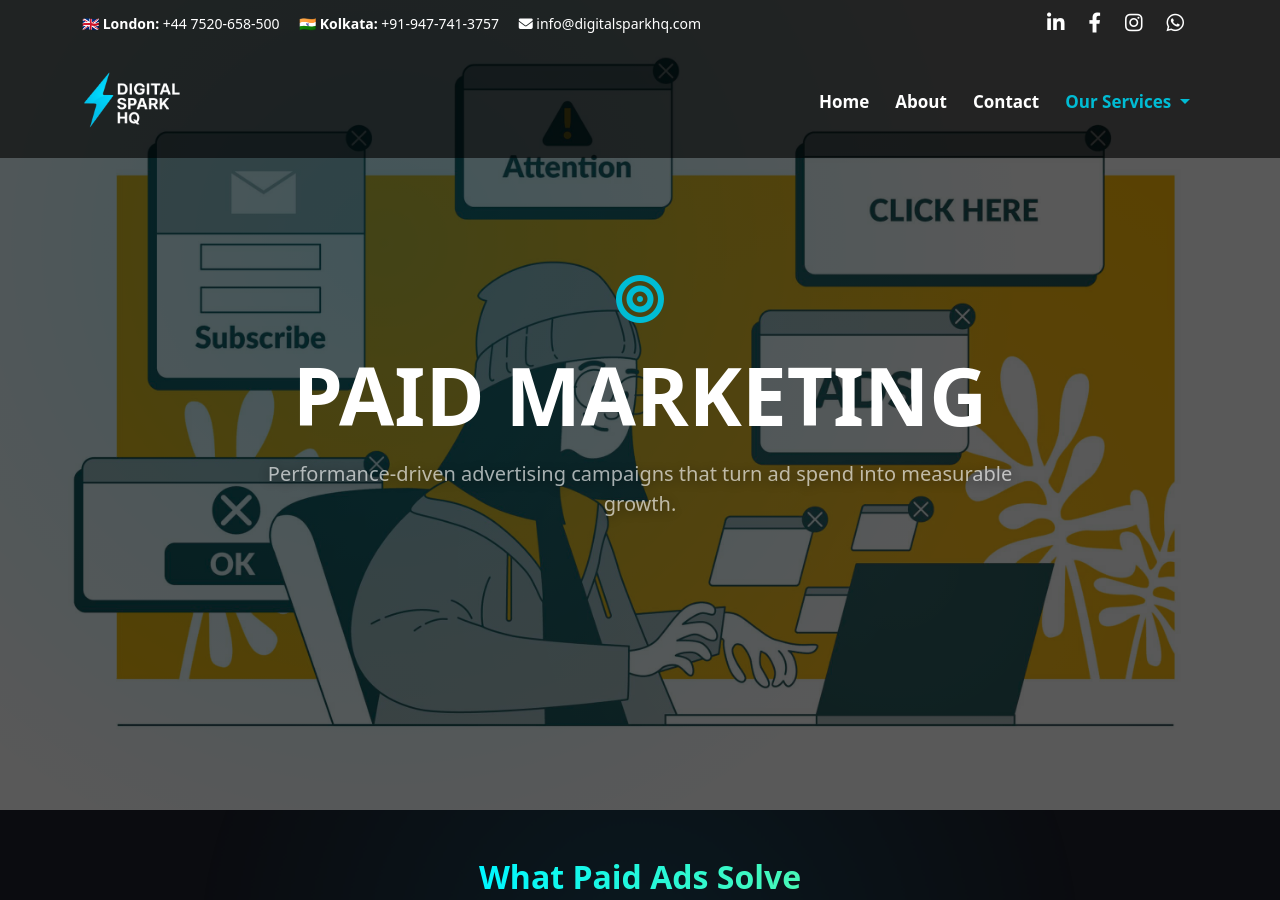
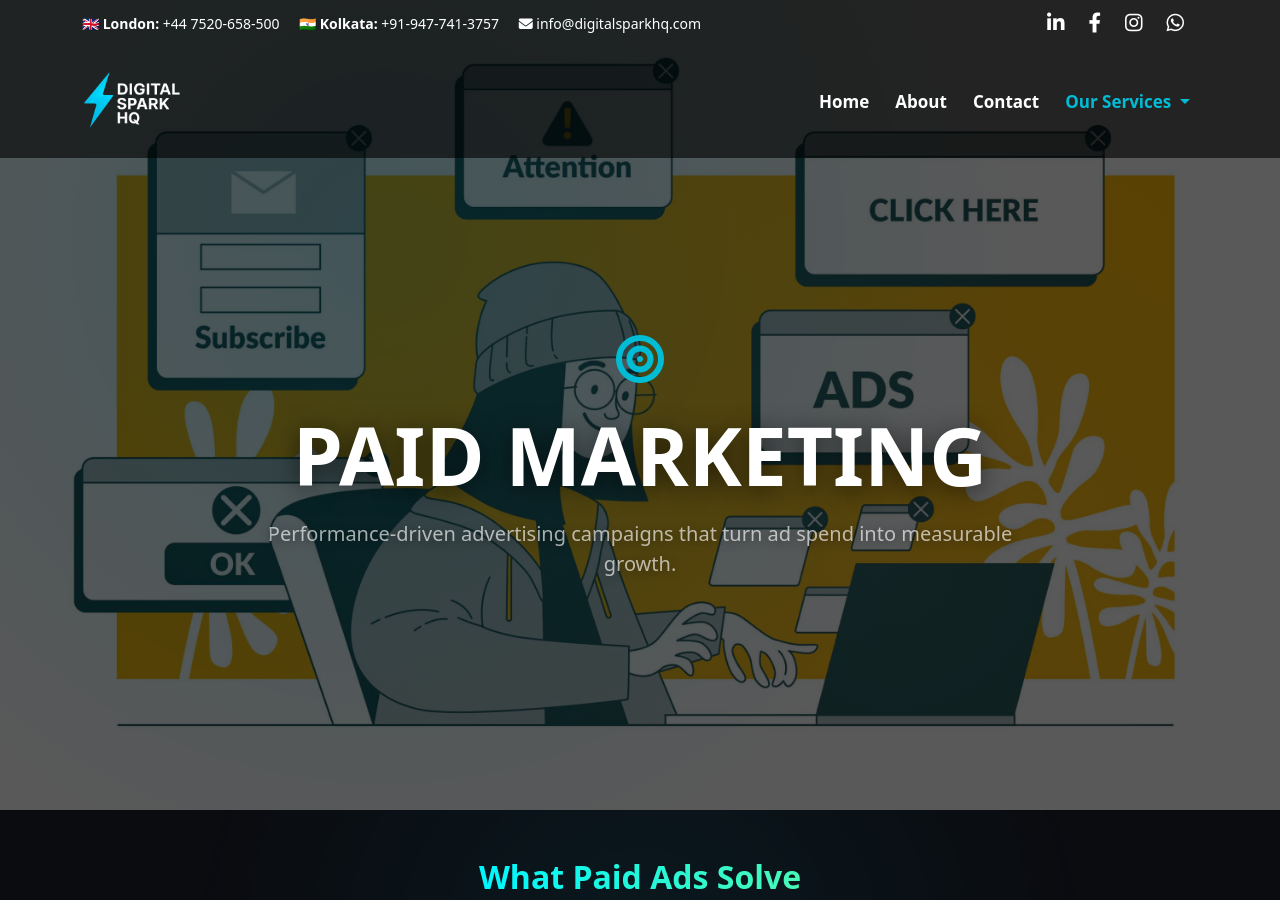
Before and after one commit to Iambiswajit-C/digitalsparkhq, a Jekyll site: the page built from services/paid-marketing/index.md, in a window 1280 px wide and 900 px high. Built offline with Jekyll 4.4.1, drawn with Linux system fonts in a browser that asks for light colours.

Commit message:
Update index.md

```diff
--- a/services/paid-marketing/index.md
+++ b/services/paid-marketing/index.md
@@ -13,13 +13,13 @@ breadcrumb:
 
 <!-- HERO -->
 <section id="service-hero"
-  class="text-center text-white position-relative d-flex justify-content-center align-items-center"
-  style="height:90vh; background:url('{{ '/assets/images/paid-ads-hero.jpg' | relative_url }}') center/cover no-repeat;">
+  class="page-hero text-center text-white"
+  style="height:90vh; background-image:url('{{ '/assets/images/paid-ads-hero.jpg' | relative_url }}');">
 
   <div class="hero-overlay"></div>
   <div class="hero-glow"></div>
 
-  <div class="container position-relative z-2 fade-in">
+  <div class="container position-relative z-2 fade-in hero-content">
     <i class="fas fa-bullseye fa-3x mb-4" style="color: var(--hover-color);"></i>
     <h1 class="display-1 fw-bold">PAID MARKETING</h1>
     <p class="lead opacity-75 mt-3 mx-auto hero-subtext" style="max-width:820px;">
```
